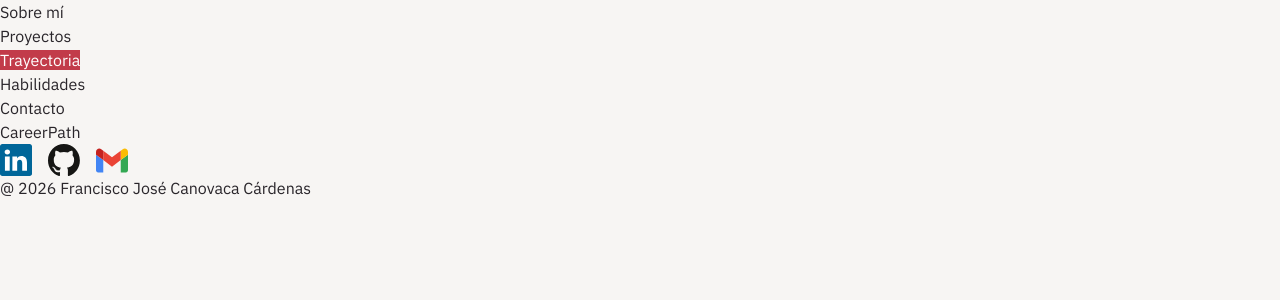
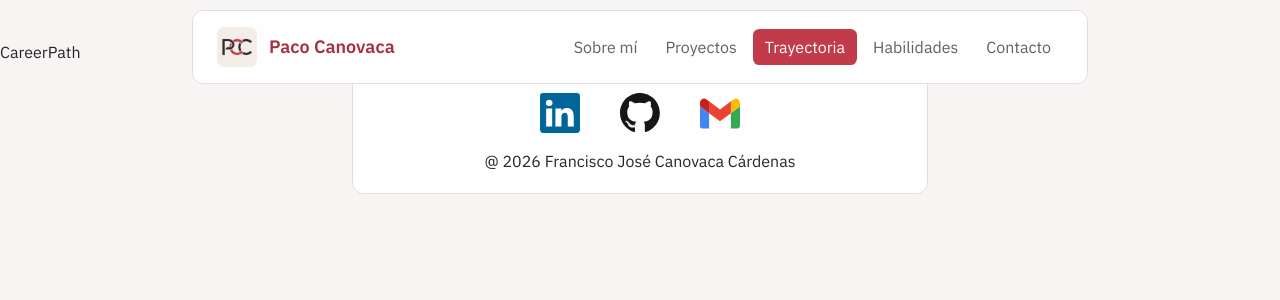
Before and after one commit to PacoCanovaca/PortfolioWeb, a React (Vite) app: page /career-path in a window 1280 px wide. Shown: the top 300 px of the page. Built offline with nearby package versions, Linux system fonts and the light colour scheme.

Commit message:
Header, NavBar and Footer components completely designed

```diff
--- a/src/App.jsx
+++ b/src/App.jsx
@@ -1,7 +1,7 @@
 import { Route, Routes } from 'react-router-dom';
 import './index.css';
-import NavBar from './components/structure/NavBar';
-import Footer from './components/structure/Footer';
+import SiteHeader from './components/structure/Header';
+import SiteFooter from './components/structure/Footer';
 import AboutMe from './components/sections/AboutMe';
 import Projects from './components/sections/Projects';
 import CareerPath from './components/sections/CareerPath';
@@ -12,10 +12,8 @@ const App = () => {
 
   return (
     <div>
-      <header>
-        <NavBar />
-      </header>
-      <main>
+      <SiteHeader />
+      <main className="mt-[40px]">
         <Routes>
           <Route path="/about-me" element={<AboutMe />}/>
           <Route path="/projects" element={<Projects />}/>
@@ -24,9 +22,7 @@ const App = () => {
           <Route path="/contact" element={<Contact />}/>
         </Routes>
       </main>
-      <footer>
-        <Footer />
-      </footer>
+      <SiteFooter />
     </div>
   );
 }
--- a/src/components/content/ProjectCard.jsx
+++ b/src/components/content/ProjectCard.jsx
@@ -1,5 +1,5 @@
 import { Code2 } from 'lucide-react';
-import TechTag from '../TechTag';
+import TechTag from './TechTag';
 
 const ProjectCard = ({ project }) => {
   return (
--- a/src/components/structure/NavBar.jsx
+++ b/src/components/interaction/NavBar.jsx
@@ -1,12 +1,11 @@
-import React from 'react';
 import { NavLink } from 'react-router-dom';
 
 const NavBar = () => {
-  const navLinkClass = ({ isActive }) => isActive ? "active" : undefined;
+  const navLinkClass = ({ isActive }) => `whitespace-nowrap rounded-md px-3 py-2 text-md text-text-muted transition-colors hover:bg-brand-soft hover:text-brand-hover ${isActive ? "active" : ""}`;
 
   return (
     <nav className="">
-      <ul>
+      <ul className="flex items-center gap-1">
         <li>
           <NavLink to="/about-me" className={navLinkClass}>
             Sobre mí
--- a/src/components/sections/AboutMe.jsx
+++ b/src/components/sections/AboutMe.jsx
@@ -1,4 +1,4 @@
-import Container from '../structure/Container';
+import Container from '../structure/MainContainer';
 
 const AboutMe = () => {
   return (
--- a/src/components/structure/Footer.jsx
+++ b/src/components/structure/Footer.jsx
@@ -1,28 +1,30 @@
 import React from 'react';
 
-const Footer = () => {
+const SiteFooter = () => {
   return (
-    <div className="">
-      <ul className="flex gap-4 list-none p-0">
+    <footer className="mb-6 left-0 right-0 mx-auto w-[calc(100%-20px)] max-w-xl z-40 rounded-xl border border-border bg-surface/90 backdrop-blur">
+    <div className="flex flex-col items-center justify-between gap-4 py-5">
+      <ul className="flex gap-10 list-none pt-2">
         <li>
           <a href="ENLACE_A_TU_LINKEDIN" target="_blank">
-            <img src="src\assets\logos\linkedIn.svg" alt="Perfil de LinkedIn" className="w-8 h-8 object-contain"/>
+            <img src="src\assets\logos\linkedIn.svg" alt="Perfil de LinkedIn" className="w-10 object-contain"/>
           </a>
         </li>
         <li>
           <a href="https://github.com/PacoCanovaca" target="_blank">
-            <img src="src\assets\logos\github.svg" alt="Perfil de GitHub" className="w-8 h-8 object-contain"/>
+            <img src="src\assets\logos\github.svg" alt="Perfil de GitHub" className="w-10 object-contain"/>
           </a>
         </li>
         <li>
           <a href="mailto:pacocanovaca97@gmail.com">
-            <img src="src\assets\logos\gmail.svg" alt="Enviar correo electrónico" className="w-8 h-8 object-contain"/>
+            <img src="src\assets\logos\gmail.svg" alt="Enviar correo electrónico" className="w-10 object-contain"/>
           </a>
         </li>
       </ul>
       <p>@ 2026 Francisco José Canovaca Cárdenas</p>
     </div>
+    </footer>
   );
 }
 
-export default Footer;
+export default SiteFooter;
--- /dev/null
+++ b/src/components/structure/Header.jsx
@@ -0,0 +1,20 @@
+import NavBar from "../interaction/NavBar";
+import { NavLink } from 'react-router-dom';
+
+const SiteHeader = () => {
+    const NavLinkClass = ({ isActive }) => isActive ? "flex items-center gap-2 font-semibold" : "flex items-center gap-2 font-semibold";
+
+  return (
+    <header className="fixed top-[10px] left-0 right-0 mx-auto w-[calc(100%-20px)] max-w-4xl z-40 rounded-xl border border-border bg-surface/90 backdrop-blur">
+      <div className="flex items-center justify-between gap-6 px-6 py-4">
+        <NavLink to="/" className={NavLinkClass}>
+          <img src="public/icon.png" alt="Logo PCC" className="size-10 rounded-md"/>
+          <span className="text-lg text-brand-hover ml-1">Paco Canovaca</span>
+        </NavLink>
+        <NavBar />
+      </div>
+    </header>
+  )
+}
+
+export default SiteHeader;
--- a/src/components/structure/Container.jsx
+++ b/src/components/structure/MainContainer.jsx
@@ -1,4 +1,4 @@
-const Container = ({ children }) => {
+const MainContainer = ({ children }) => {
   return (
     <section className="">
         {children}
@@ -6,4 +6,4 @@ const Container = ({ children }) => {
   )
 };
 
-export default Container;
+export default MainContainer;
--- a/src/index.css
+++ b/src/index.css
@@ -14,6 +14,13 @@
 
   --font-sans: "IBM Plex Sans", sans-serif;
   --font-mono: "IBM Plex Mono", monospace;
+
+  --radius: 0.5rem;
+  --radius-sm: calc(var(--radius) * 0.6);
+  --radius-md: calc(var(--radius) * 0.8);
+  --radius-lg: var(--radius);
+  --radius-xl: calc(var(--radius) * 1.4);
+  --radius-2xl: calc(var(--radius) * 1.8);
 }
 
 @layer base {
```
Also changed, not shown: public/icon.png (added), src/components/content/TechTag.jsx (renamed from src/components/TechTag.jsx), 2 other files (tests, documents, lock files or other folders).
